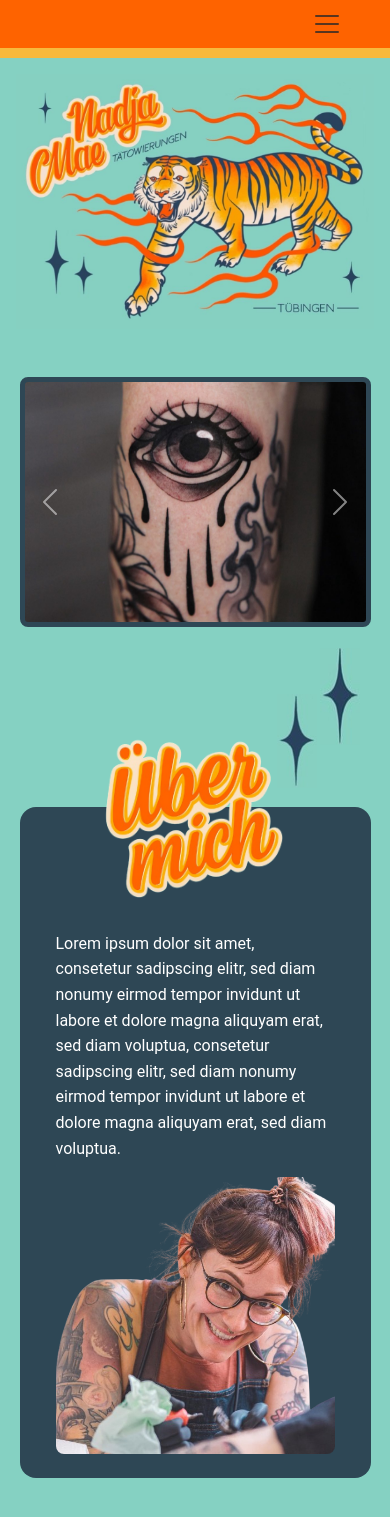
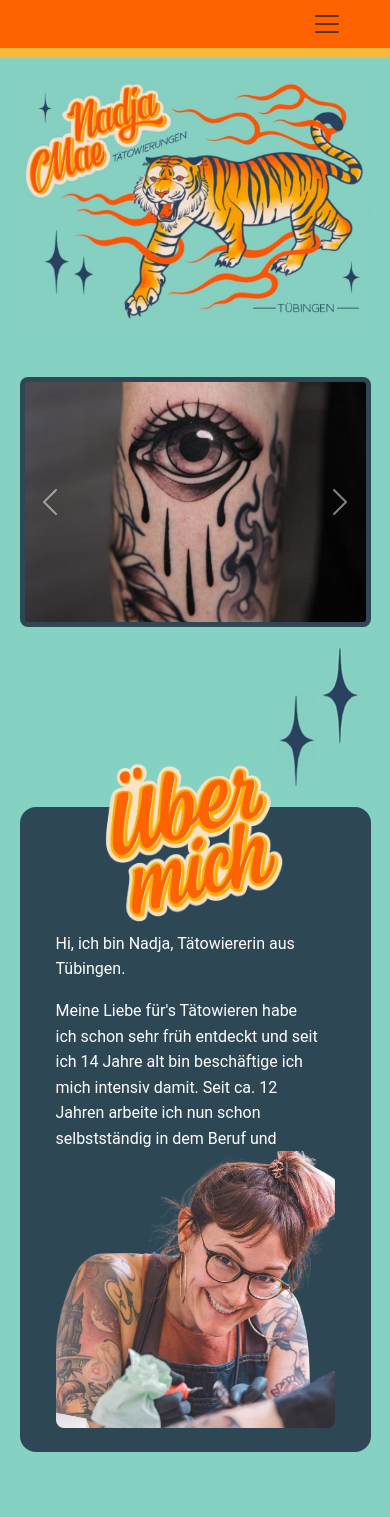
Before and after one commit to maximilianZenke/NadjaMaeTattoo, a React (Create React App) app: page / in a window 390 px wide. Shown: the top 1517 px of the page. Built offline with nearby package versions, Linux system fonts and the light colour scheme.

Commit message:
add changes from pc

```diff
--- a/src/components/AboutMe/AboutMe.css
+++ b/src/components/AboutMe/AboutMe.css
@@ -15,21 +15,39 @@
   overflow: visible;
 }
 
+/* Überschrift bleibt wie gehabt */
 .aboutme-heading {
   position: absolute;
-  top: -180px;
+  top: -250px;
   left: 50%;
   transform: translateX(-50%);
   height: 400px;
   z-index: 2;
 }
 
-.aboutme-text p {
+/* Linke Spalte */
+.aboutme-text {
+  position: relative;
+}
+
+/* 🔹 Scrollbarer Textcontainer */
+.aboutme-text-content {
   margin-top: 10rem;
+  max-height: 320px;            /* bestimmt die sichtbare Höhe */
+  overflow-y: auto;             /* Scrollbar */
+  padding-right: 1rem;
   font-size: 1.5rem;
   line-height: 1.6;
-  text-align: left;
-  padding-right: 110px;
+}
+
+/* Optional: schönere Scrollbar (WebKit) */
+.aboutme-text-content::-webkit-scrollbar {
+  width: 6px;
+}
+
+.aboutme-text-content::-webkit-scrollbar-thumb {
+  background-color: rgba(255, 255, 255, 0.4);
+  border-radius: 10px;
 }
 
 .aboutme-img {
@@ -38,22 +56,25 @@
   border-radius: 0.5rem;
 }
 
+/* ---------- Responsive ---------- */
+
 @media (max-width: 960px) {
   .aboutme-heading {
     top: -150px;
     height: 300px;
   }
 
-  .aboutme-text p {
+  .aboutme-text-content {
     font-size: 1.1rem;
-    padding-right: 0;
+    max-height: 260px;
   }
 }
 
 @media (max-width: 767px) {
-  .aboutme-text p {
+  .aboutme-text-content {
     margin-top: 130px;
     font-size: 1rem;
+    max-height: 240px;
   }
 }
 
@@ -63,10 +84,10 @@
     height: 220px;
   }
 
-  .aboutme-text p {
+  .aboutme-text-content {
     margin-top: 100px;
     font-size: 1rem;
-    padding-right: 0;
+    max-height: 220px;
   }
 
   .aboutme-container {
--- a/src/components/AboutMe/AboutMe.jsx
+++ b/src/components/AboutMe/AboutMe.jsx
@@ -6,20 +6,67 @@ import frau from "./nadja.png";
 export default function AboutMe() {
   return (
     <>
-    <div id="about" /><div className="aboutme-wrapper">
+      <div id="about" />
+      <div className="aboutme-wrapper">
         <div className="aboutme-container row align-items-center">
           <div className="col-md-6 aboutme-text">
-          <img src={ueberMich} alt="Über mich" className="aboutme-heading" loading="lazy"/>
+            <img
+              src={ueberMich}
+              alt="Über mich"
+              className="aboutme-heading"
+              loading="lazy"
+            />
+
+            <div className="aboutme-text-content">
               <p>
-            Lorem ipsum dolor sit amet, consetetur sadipscing elitr, sed diam
-            nonumy eirmod tempor invidunt ut labore et dolore magna aliquyam
-            erat, sed diam voluptua, consetetur sadipscing elitr, sed diam
-            nonumy eirmod tempor invidunt ut labore et dolore magna aliquyam
-            erat, sed diam voluptua.
+                Hi, ich bin Nadja, Tätowiererin aus Tübingen.
+              </p>
+
+              <p>
+                Meine Liebe für's Tätowieren habe ich schon sehr früh entdeckt
+                und seit ich 14 Jahre alt bin beschäftige ich mich intensiv damit.
+                Seit ca. 12 Jahren arbeite ich nun schon selbstständig in dem
+                Beruf und versuche mich stetig weiterzuentwickeln und meinen Stil
+                zu verfeinern.
+              </p>
+
+              <p>
+                Ich habe als Allrounderin angefangen, mich inzwischen aber vor
+                allem auf „Neotraditional“ spezialisiert. Dieser Stil vereint die
+                klare Linienführung des Traditional mit der leichten Farbgebung
+                und Ornamenten des Jugendstils. Das erlaubt mir, mit der
+                Formgebung des Körpers zu arbeiten, die Tätowierung aber trotzdem
+                so haltbar wie möglich zu machen.
+              </p>
+
+              <p>
+                Am liebsten arbeite ich in Farbe, Black'n Grey ist aber natürlich
+                auch immer möglich.
+              </p>
+
+              <p>
+                Mein anderer Schwerpunkt liegt beim Covern von alten
+                Tätowierungen und Narben. Ich habe in den letzten Jahren in
+                diesen Bereichen viel Erfahrung gesammelt und bin davon
+                überzeugt, dass es immer eine Möglichkeit gibt, alte
+                Tätowierungen oder Narben abzudecken oder zu verschönern.
+              </p>
+
+              <p>
+                Wenn Ihr unsicher seid, was überhaupt möglich ist oder Euch eine
+                konkrete Idee fehlt, können wir gerne ein unverbindliches
+                Beratungsgespräch vereinbaren.
               </p>
             </div>
+          </div>
+
           <div className="col-md-6 text-center">
-          <img src={frau} alt="Tattoo Künstlerin" className="aboutme-img" loading="lazy"/>
+            <img
+              src={frau}
+              alt="Tattoo Künstlerin"
+              className="aboutme-img"
+              loading="lazy"
+            />
           </div>
         </div>
       </div>
```
Also changed, not shown: 2 other files (tests, documents, lock files or other folders). Lines whose indentation alone changed are shown as unchanged.
